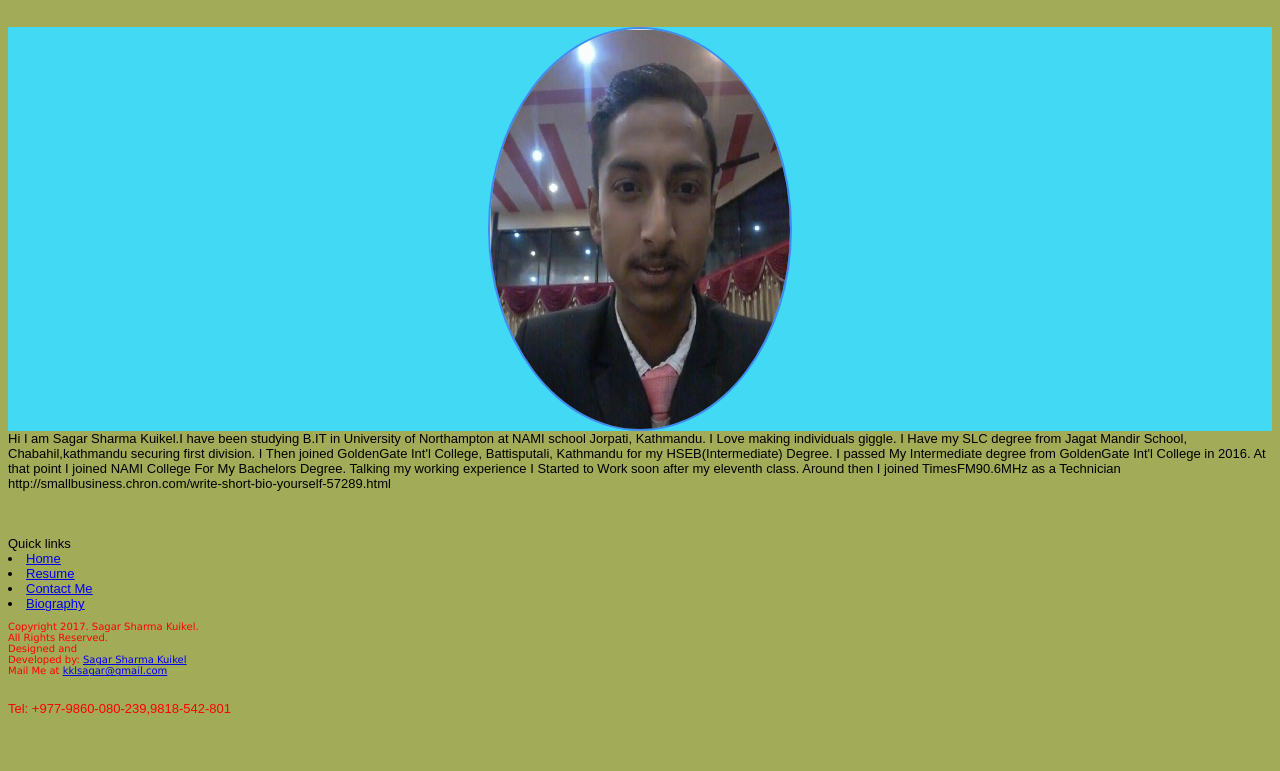
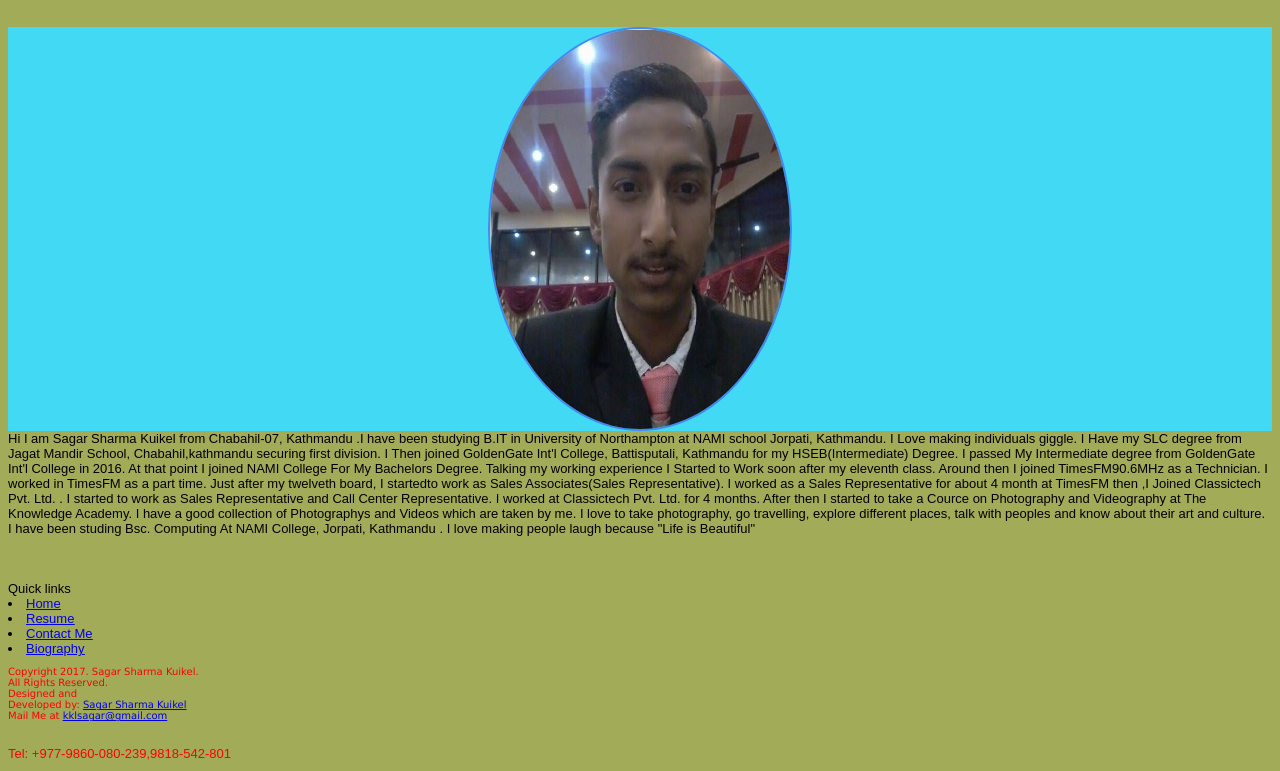
Before and after one commit to kklsagar/csy1018, a plain HTML site: page bio.html in a window 1280 px wide. Shown: the part 74-845 px from the top of the page. Before the commit the page ends 800 px from the top, so only its background shows below. Drawn offline with Linux system fonts and the light colour scheme; a web font is replaced by a local one.

Commit message:
modified web page

```diff
--- a/bio.html
+++ b/bio.html
@@ -25,11 +25,21 @@
 <body><div id="header">
 
 
-  Hi I am Sagar Sharma Kuikel.I have been studying B.IT in University of Northampton at NAMI school Jorpati, Kathmandu. I Love making individuals giggle. I Have my SLC degree from Jagat Mandir School, Chabahil,kathmandu securing first division. I Then joined GoldenGate Int'l College, Battisputali, Kathmandu for my HSEB(Intermediate) Degree. I passed My Intermediate degree from GoldenGate Int'l College in 2016. At that point I joined NAMI College For My Bachelors Degree.
-
-  Talking my working experience I Started to Work soon after my eleventh class. Around then I joined TimesFM90.6MHz as a Technician
-
-http://smallbusiness.chron.com/write-short-bio-yourself-57289.html
+  Hi I am Sagar Sharma Kuikel from Chabahil-07, Kathmandu .I have been studying B.IT in University of
+  Northampton at NAMI school Jorpati, Kathmandu. I Love making individuals giggle. I Have my SLC degree
+  from Jagat Mandir School, Chabahil,kathmandu securing first division. I Then joined GoldenGate Int'l
+  College, Battisputali, Kathmandu for my HSEB(Intermediate) Degree. I passed My Intermediate degree
+  from GoldenGate Int'l College in 2016. At that point I joined NAMI College For My Bachelors Degree.
+    Talking my working experience I Started to Work soon after my eleventh class. Around then I joined
+    TimesFM90.6MHz as a Technician. I worked in TimesFM as a part time. Just after my twelveth board,
+     I startedto work as Sales Associates(Sales Representative). I worked as a  Sales Representative
+     for about 4 month at TimesFM then ,I Joined Classictech Pvt. Ltd. . I started to work as Sales
+     Representative and Call Center Representative. I worked at Classictech Pvt. Ltd. for 4 months.
+  After then I started to take a Cource on Photography and Videography at The Knowledge Academy.
+  I have a good collection of Photographys and Videos which are taken by me. I love to take photography,
+  go travelling, explore different places, talk with peoples and know about their art and culture.
+  I have been studing Bsc. Computing At NAMI College, Jorpati, Kathmandu . I love making people laugh
+  because "Life is Beautiful"
 
 
 
```
